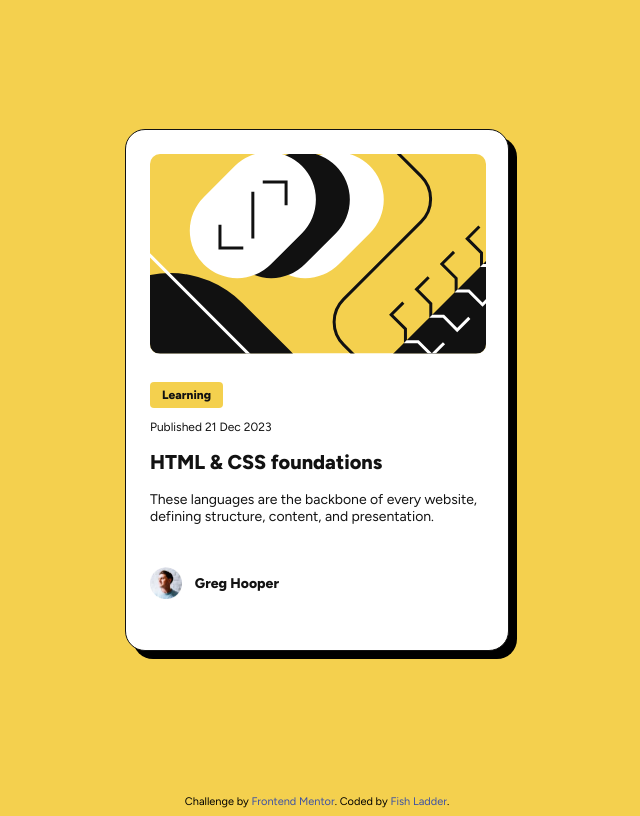
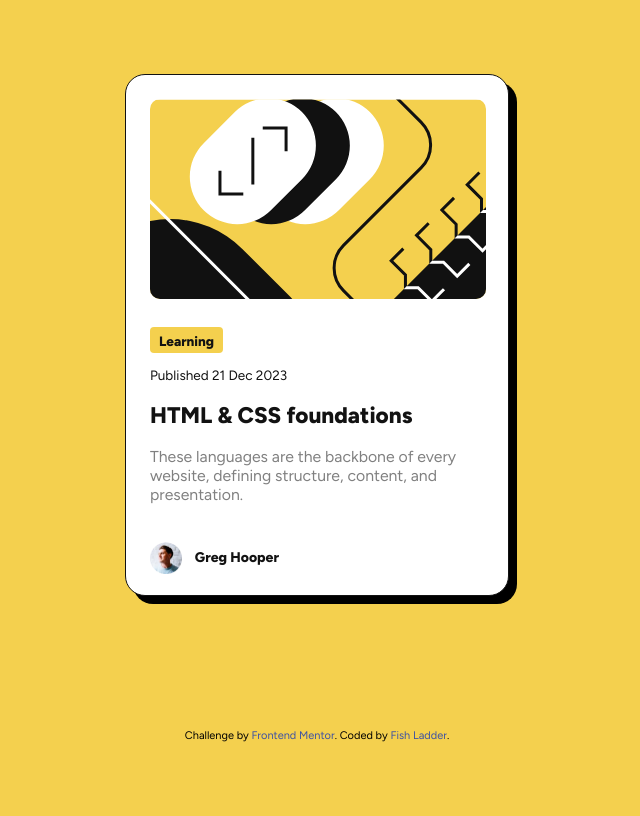
Before and after one commit to fish-ladder/blog-preview-card-main, a plain HTML site: page index.html in a window 1280 px wide. Shown: the whole page, without its empty margins (323-963 px from the left). Drawn offline with Linux system fonts and the light colour scheme.

Commit message:
Font size increase desktop, attribution position fix, readme update

```diff
--- a/styles.css
+++ b/styles.css
@@ -2,8 +2,7 @@
 /* STYLES FROM FRONTEND MENTOR */
 .attribution {
     font-size: 11px;
-    text-align: center;
-    margin-top: 24px;
+    margin: auto;
 }
 .attribution a { color: hsl(228, 45%, 44%); }
 
@@ -19,40 +18,11 @@
 * {
     box-sizing: border-box;
     font-family: Figtree, sans-serif;
-    padding: 0;
 }
 
 p {
     color: var(--black)
 }
-
-/* MOBILE */
-
-@media only screen and (max-width: 450px) {
-    .card {
-        width: 327px;
-        height: 501px;
-    }
-
-    .illustration-article {
-        width: 279px;
-        height: 200px;
-    }
-}
-
-/* DESKTOP */
-
-@media only screen and (min-width: 450px) {
-    .card {
-        width: 384px;
-        height: 522px;
-    }
-
-    .illustration-article {
-        width: 336px;
-        height: 200px;
-    }
-  }
 
 /* MAIN ELEMENTS LAYOUT AND STYLING */
 
@@ -104,23 +74,26 @@ footer {
     width: 129px;
     display: flex;
     align-items: center;
-    justify-content: space-between;
+}
+
+.author {
+    margin-left: auto;
 }
 
 /* TEXT PROPERTIES */
 
 .not-button p {
-    font-size: 12px;
+    font-size: 0.75em;
     font-weight: 800;
     text-align: center;
 }
 
 .pub-date {
-    font-size: 12px;
+    font-size: 0.75em;
 }
 
 h1 {
-    font-size: 20px;
+    font-size: 1.25em;
     font-weight: 800;
 }
 
@@ -133,11 +106,60 @@ h1:hover {
     color: var(--yellow);
 }
 
+h1:focus {
+    color: var(--yellow);
+}
+
+h1:active {
+    color: var(--yellow);
+}
+
 .description {
-    font-size: 14px;
+    font-size: 0.875em;
+    color: var(--grey);
 }
 
 footer {
     font-size: 14px;
     font-weight: 800;
 }
+
+/* MOBILE */
+
+@media only screen and (max-width: 450px) {
+    .card {
+        width: 327px;
+        height: 501px;
+    }
+
+    .illustration-article {
+        width: 279px;
+        height: 200px;
+    }
+
+    .text-section {
+        font-size: 100%;
+    }
+}
+
+/* DESKTOP */
+
+@media only screen and (min-width: 450px) {
+    .card {
+        width: 384px;
+        height: 522px;
+    }
+
+    .illustration-article {
+        width: 336px;
+        height: 200px;
+    }
+
+    .text-section {
+        font-size: 113%;
+    }
+
+    footer {
+        margin-top: 35px;
+    }
+  }
```
Also changed, not shown: 2 other files.
